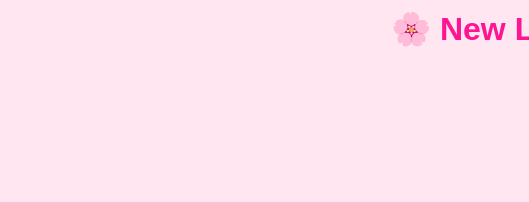
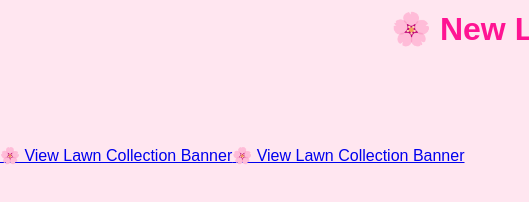
Before and after one commit to thakurshwetas595-dev/my-first-projects, a plain HTML site: page Lawn_Banner_Page.html in a window 1280 px wide. Shown: the full height of the page, 0-529 px from the left. Drawn offline with Linux system fonts and the light colour scheme.

Commit message:
Add link to view Lawn Collection Banner added lewn Link
Added a link Collection Banner. add log

```diff
--- a/Lawn_Banner_Page.html
+++ b/Lawn_Banner_Page.html
@@ -36,3 +36,4 @@
   </section>
 </body>
 </html>
+<a href="Lawn_Banner_Page.html" target="_blank">🌸 View Lawn Collection Banner</a><a href="Lawn_Banner_Page.html" target="_blank">🌸 View Lawn Collection Banner</a
```
